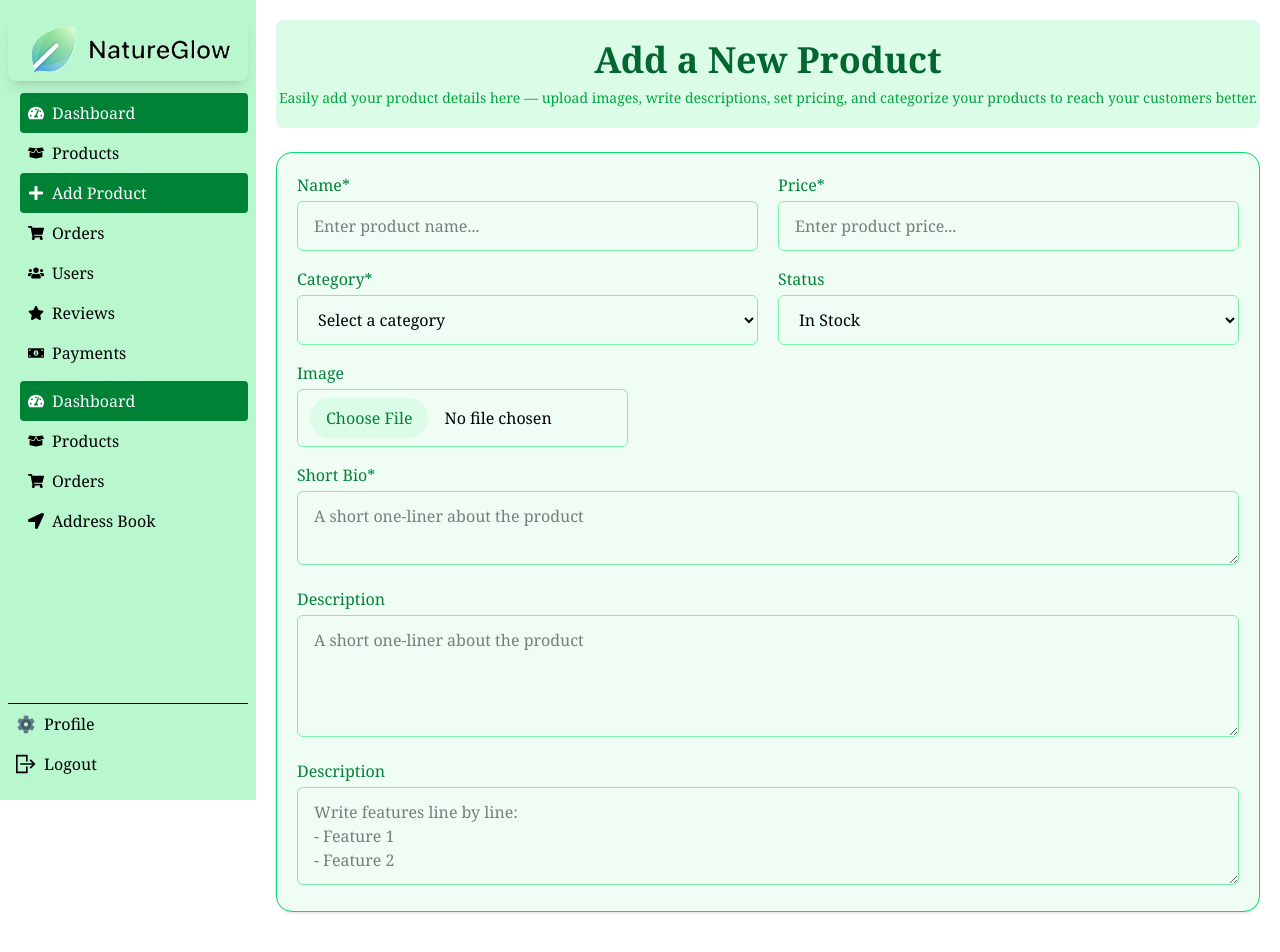
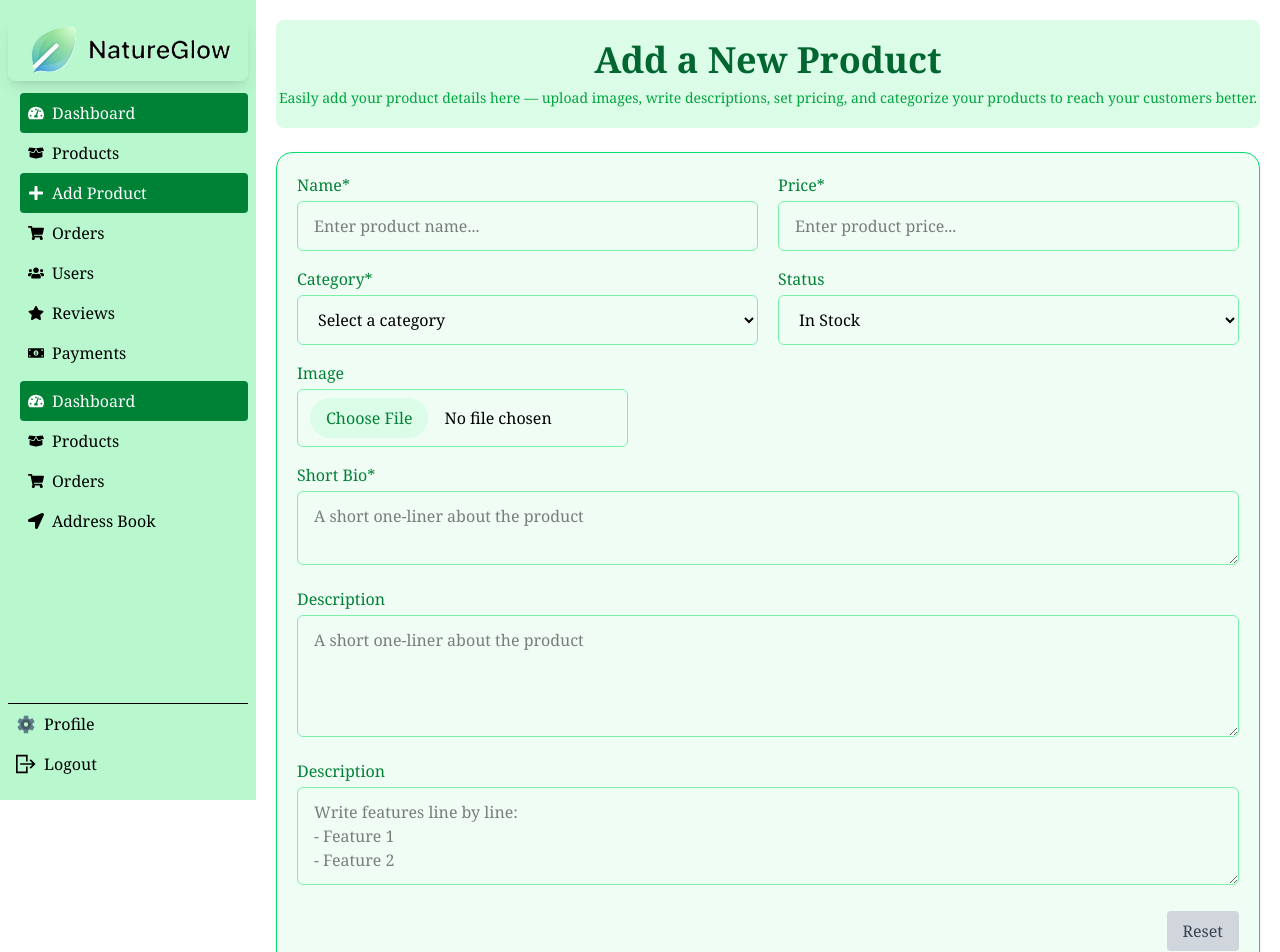
Before and after one commit to md-abu-naim/NatureGlow, a React (Vite) app: page /dashboard/addProduct in a window 1280 px wide. Shown: the top 952 px of the page. Built offline with nearby package versions, Linux system fonts and the light colour scheme; no server answers.

Commit message:
form reset button

```diff
--- a/src/Pages/Dashboard/AdminBar/AddProduct.jsx
+++ b/src/Pages/Dashboard/AdminBar/AddProduct.jsx
@@ -63,6 +63,10 @@ const AddProduct = () => {
                     <div className="w-full mt-4">
                         <label className="block text-green-700 font-medium mb-1">Description</label>
                         <textarea name="features" rows='3' className="w-full px-4 py-3 border border-green-300 rounded-md focus:outline-none focus:ring-2 focus:ring-green-400 bg-green-50" placeholder={`Write features line by line:\n- Feature 1\n- Feature 2`}></textarea>
+                    </div>
+                    <div className="mt-5 flex justify-end gap-4">
+                        <button type="reset" className="px-4 py-2 bg-gray-300 text-gray-700 rounded hover:bg-gray-400">Reset</button>
+                        {/* <button type="submit" className="px-6 py-2 bg-green-600 text-white font-medium rounded hover:bg-green-700">Add Product</button> */}
                     </div>
                 </form>
             </section>
@@ -163,10 +167,10 @@ export default AddProduct;
 //                     </div>
 
 //                     {/* Buttons */}
-//                     <div className="col-span-2 flex justify-end gap-4">
-//                         <button type="reset" className="px-4 py-2 bg-gray-300 text-gray-700 rounded hover:bg-gray-400">Reset</button>
-//                         <button type="submit" className="px-6 py-2 bg-green-600 text-white font-medium rounded hover:bg-green-700">Add Product</button>
-//                     </div>
+// <div className="col-span-2 flex justify-end gap-4">
+//     <button type="reset" className="px-4 py-2 bg-gray-300 text-gray-700 rounded hover:bg-gray-400">Reset</button>
+//     <button type="submit" className="px-6 py-2 bg-green-600 text-white font-medium rounded hover:bg-green-700">Add Product</button>
+// </div>
 //                 </form>
 //             </div>
 //         </div>
```
